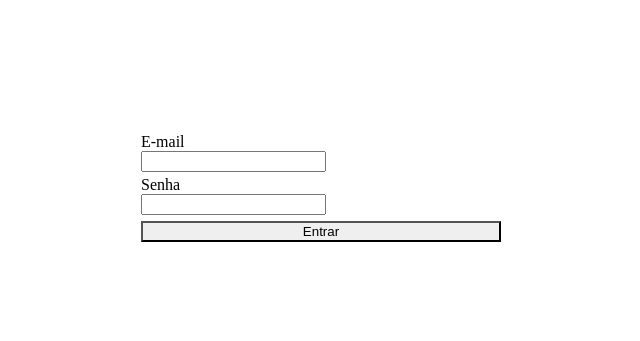
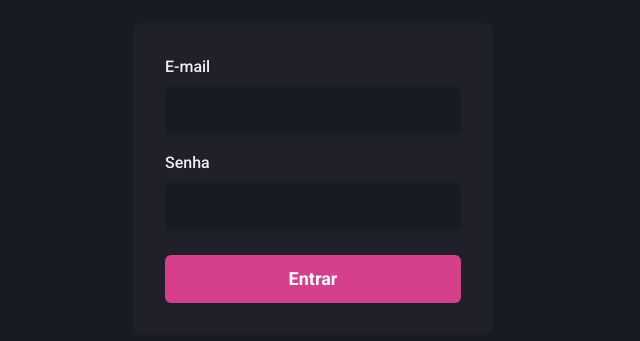
Before and after one commit to robertosousa1/app-nextjs-with-chakra-ui, a Next.js app: page / in a window 1280 px wide. Shown: the part 221-562 px from the top of the page, without its empty margins (327-967 px from the left). Built offline with nearby package versions, Linux system fonts and the light colour scheme.

Commit message:
refactor: increases chakra provider componentization

```diff
--- /dev/null
+++ b/src/pages/_app.tsx
@@ -0,0 +1,13 @@
+import { AppProps } from 'next/app'
+import { ChakraProvider } from '@chakra-ui/react'
+import { theme } from '../styles/theme'
+
+function MyApp ({ Component, pageProps }: AppProps) {
+  return (
+    <ChakraProvider theme={theme}>
+      <Component {...pageProps} />
+    </ChakraProvider>
+  )
+}
+
+export default MyApp
```
